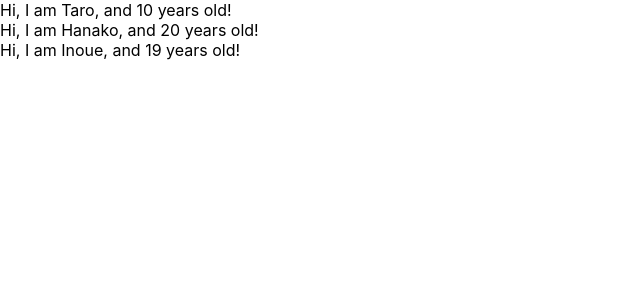
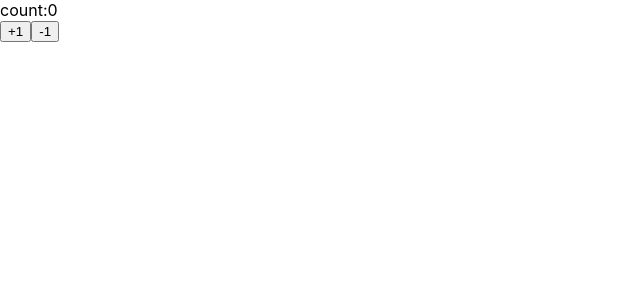
Before and after one commit to dicekinoue8823/udemy-react-app, a React (Create React App) app: page / in a window 1280 px wide. Shown: the top 300 px of the page, without its empty margins (0-640 px from the left). Built offline with nearby package versions, Linux system fonts and the light colour scheme.

Commit message:
Learn state and setState

```diff
--- a/src/App.js
+++ b/src/App.js
@@ -1,32 +1,36 @@
 import React, { Component } from 'react';
-import PropTypes from 'prop-types'
-//import logo from './logo.svg';
-//import './App.css';
 
-const App = () => {
-  const profiles= [
-    { name: "Taro", age: 10},
-    { name: "Hanako", age: 20},
-    { name: "Inoue", age: 19}
-  ]
-  return (
-    <div>
-      {
-        profiles.map((profile, index) => {
-          return <User name={profile.name} age={profile.age} key={profile.index}/>
-        })
-      }
-    </div>
-  )
-}
+const App = () => ( <Counter></Counter> )
 
-const User = (props) => {
-  return <div>Hi, I am {props.name}, and {props.age} years old!</div>
-}
+class Counter extends Component {
+  constructor(props) {
+    super(props)
+    console.log(this.state)
+    this.state = { count: 0 }
+  }
 
-User.propTypes = {
-  name: PropTypes.string,
-  age: PropTypes.number.isRequired
+  handlePlusButton = () => {
+    console.log("handlePlusButton")
+    //状態を変える時は、setStateを使用する。
+    this.setState( { count: this.state.count + 1})
+  }
+
+  handleMinusButton = () => {
+    console.log("handlePlusButton")
+    //状態を変える時は、setStateを使用する。
+    this.setState( { count: this.state.count - 1})
+  }
+
+  render(){
+    console.log(this.state)
+    return (
+      <React.Fragment>
+        <div>count:{ this.state.count }</div>
+        <button onClick={this.handlePlusButton}>+1</button>
+        <button onClick={this.handleMinusButton}>-1</button>
+      </React.Fragment>
+    )
+  }
 }
 
 export default App;
```
